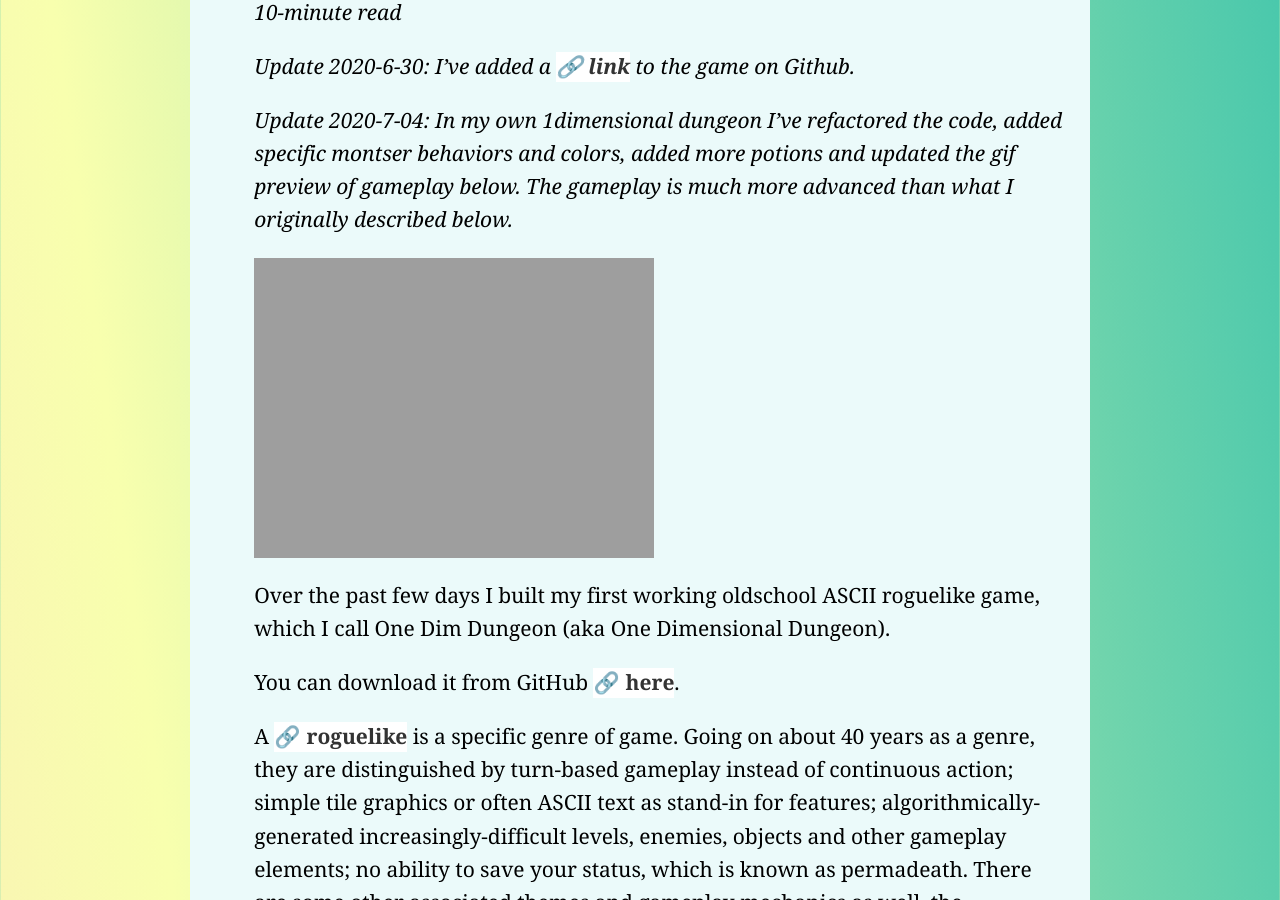
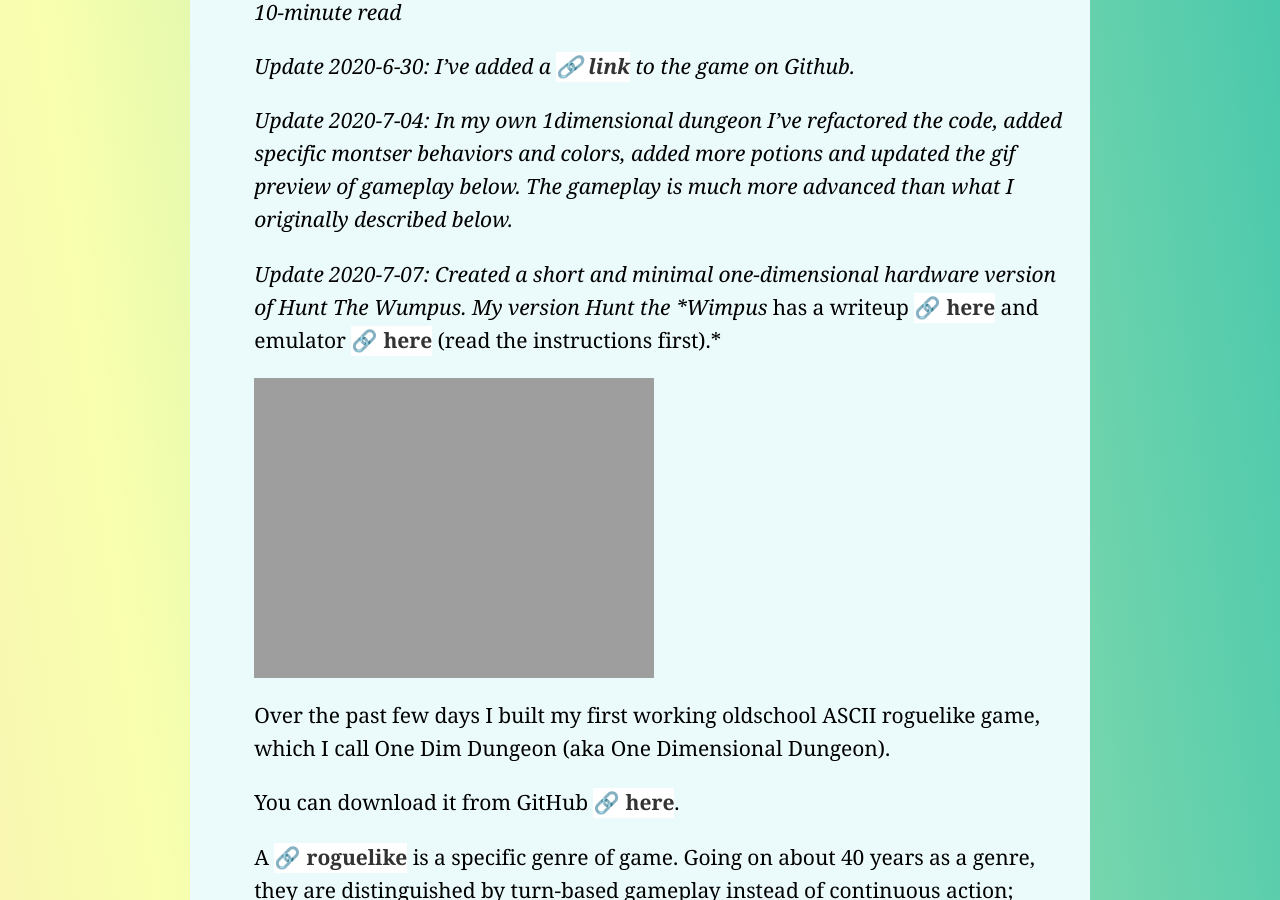
Before and after one commit to lee2sman/nosebook, a Jekyll site: the page built from _posts/2020-06-27-one-dimensional-dungeons.md, in a window 1280 px wide and 900 px high, scrolled down 380 px. Built offline with Jekyll 4.4.1, drawn with Linux system fonts in a browser that asks for light colours.

Commit message:
added link to hunt the wimpus

```diff
--- a/_posts/2020-06-27-one-dimensional-dungeons.md
+++ b/_posts/2020-06-27-one-dimensional-dungeons.md
@@ -7,6 +7,8 @@ categories: programming
 *Update 2020-6-30: I've added a [link](https://github.com/lee2sman/1dimensiondungeon) to the game on Github.*
 
 *Update 2020-7-04: In my own 1dimensional dungeon I've refactored the code, added specific montser behaviors and colors, added more potions and updated the gif preview of gameplay below. The gameplay is much more advanced than what I originally described below.*
+
+*Update 2020-7-07: Created a short and minimal one-dimensional hardware version of Hunt The Wumpus. My version Hunt the *Wimpus* has a writeup [here](http://leetusman.com/hunt-the-wimpus/) and emulator [here](http://leetusman.com/everyday/125/) (read the instructions first).*
 
 ![One Dim Dungeon]({{'/images/roguelike/gameplay.gif' | absolute_url }})
 
```
